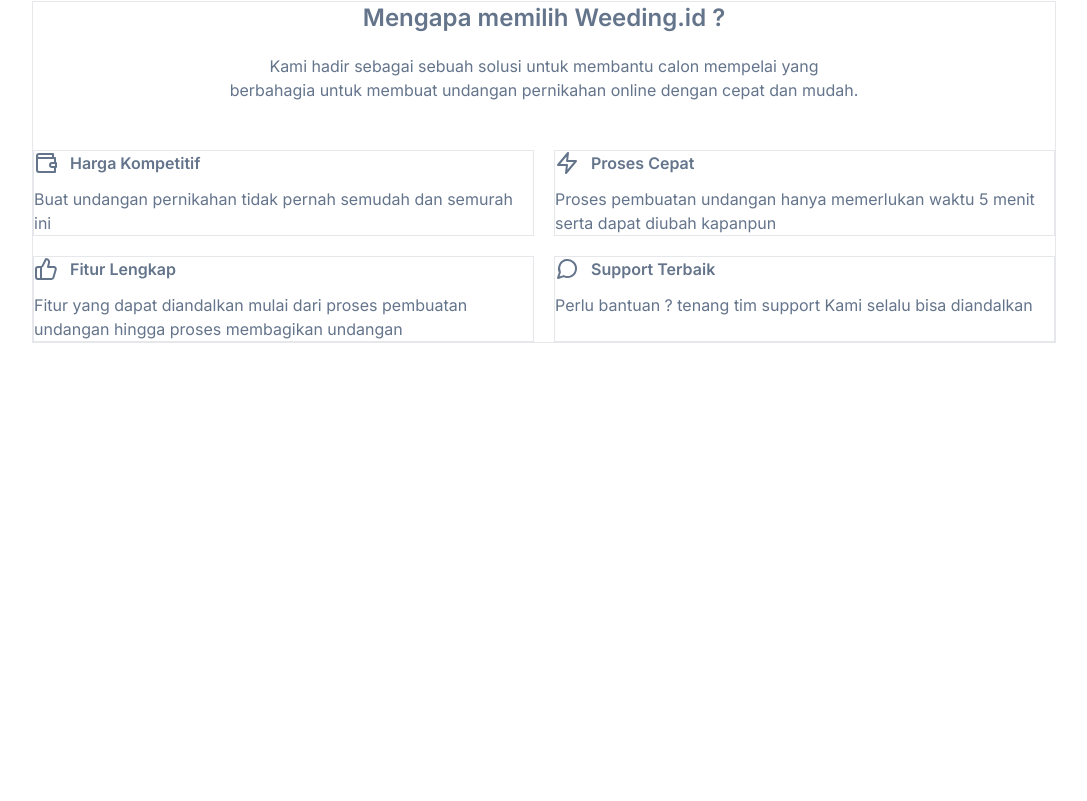
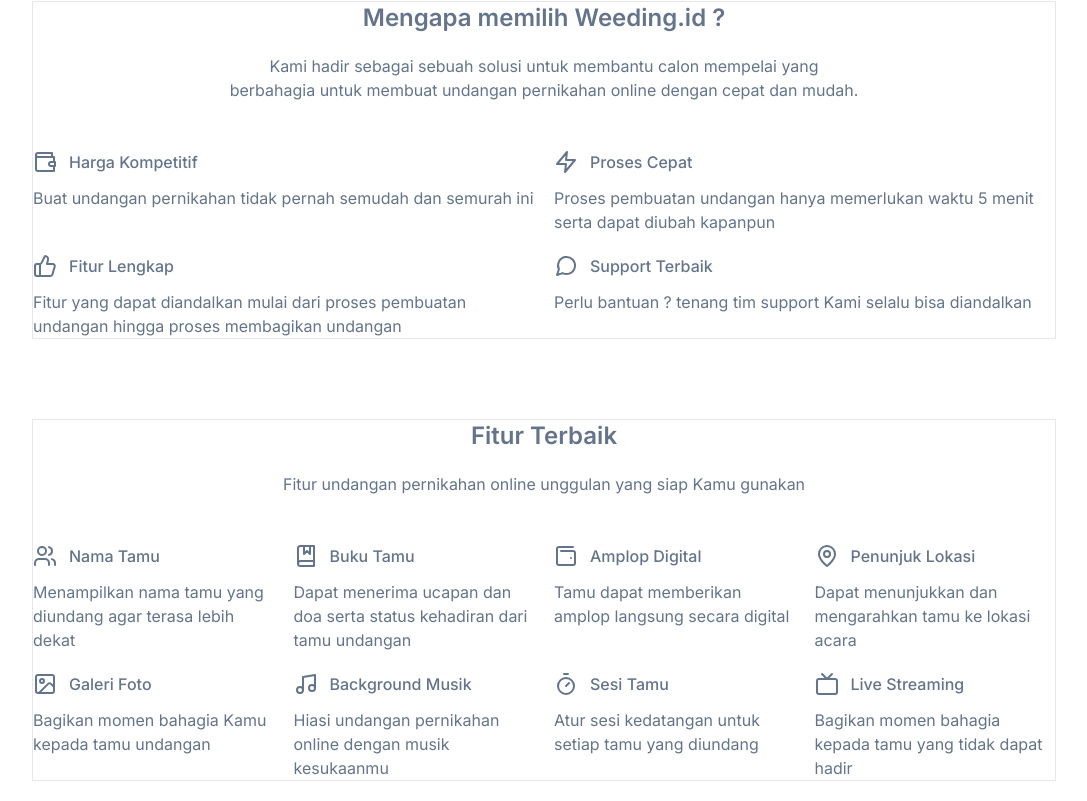
Before and after one commit to sakirsyarian/wedding-user, a Next.js app: page / in a window 1280 px wide. Shown: the part 662-1463 px from the top of the page, without its empty margins (96-1183 px from the left). Before the commit the page ends 1025 px from the top, so only its background shows below. Built offline with nearby package versions, Linux system fonts and the light colour scheme.

Commit message:
feat: Feature section for landing page

```diff
--- a/app/component/WhyMe.js
+++ b/app/component/WhyMe.js
@@ -53,14 +53,11 @@
         {/* content */}
         <div className="grid grid-cols-2 gap-5">
           {whyMe.map((item, index) => (
-            <div
-              key={index}
-              className={cn(defaultSpaceY, "space-y-3", "border")}
-            >
+            <div key={index} className={cn(defaultSpaceY, "space-y-3")}>
               {/* title */}
               <div className="flex gap-3">
                 {item.icon}
-                <h3 className="font-semibold">{item.title}</h3>
+                <h3 className="font-medium">{item.title}</h3>
               </div>
 
               {/* description */}
--- /dev/null
+++ b/app/component/feature.js
@@ -0,0 +1,92 @@
+import {
+  Tv,
+  MapPin,
+  Users,
+  Music,
+  Timer,
+  Wallet2,
+  BookMarked,
+  Image as ImageIcon,
+} from "lucide-react";
+
+import { cn } from "@/lib/utils";
+
+// css
+const defaultSpaceY = ["space-y-12"];
+
+// data
+const whyMe = [
+  {
+    icon: <Users />,
+    title: "Nama Tamu",
+    description: "Menampilkan nama tamu yang diundang agar terasa lebih dekat",
+  },
+  {
+    icon: <BookMarked />,
+    title: "Buku Tamu",
+    description:
+      "Dapat menerima ucapan dan doa serta status kehadiran dari tamu undangan",
+  },
+  {
+    icon: <Wallet2 />,
+    title: "Amplop Digital",
+    description: "Tamu dapat memberikan amplop langsung secara digital",
+  },
+  {
+    icon: <MapPin />,
+    title: "Penunjuk Lokasi",
+    description: "Dapat menunjukkan dan mengarahkan tamu ke lokasi acara",
+  },
+  {
+    icon: <ImageIcon />,
+    title: "Galeri Foto",
+    description: "Bagikan momen bahagia Kamu kepada tamu undangan",
+  },
+  {
+    icon: <Music />,
+    title: "Background Musik",
+    description: "Hiasi undangan pernikahan online dengan musik kesukaanmu",
+  },
+  {
+    icon: <Timer />,
+    title: "Sesi Tamu",
+    description: "Atur sesi kedatangan untuk setiap tamu yang diundang",
+  },
+  {
+    icon: <Tv />,
+    title: "Live Streaming",
+    description: "Bagikan momen bahagia kepada tamu yang tidak dapat hadir",
+  },
+];
+
+export default function Feature() {
+  return (
+    <>
+      <div className={cn(defaultSpaceY, "border")}>
+        {/* heading */}
+        <div className={cn(defaultSpaceY, "space-y-5", "text-center")}>
+          <h2 className="font-semibold text-2xl">Fitur Terbaik</h2>
+          <p>
+            Fitur undangan pernikahan online unggulan yang siap Kamu gunakan
+          </p>
+        </div>
+
+        {/* content */}
+        <div className="grid grid-cols-4 gap-5">
+          {whyMe.map((item, index) => (
+            <div key={index} className={cn(defaultSpaceY, "space-y-3")}>
+              {/* title */}
+              <div className="flex gap-3">
+                {item.icon}
+                <h3 className="font-medium">{item.title}</h3>
+              </div>
+
+              {/* description */}
+              <p>{item.description}</p>
+            </div>
+          ))}
+        </div>
+      </div>
+    </>
+  );
+}
--- a/app/page.js
+++ b/app/page.js
@@ -1,7 +1,9 @@
 import { cn } from "@/lib/utils";
+
 import Hero from "./component/Hero";
 import Navbar from "./component/Navbar";
 import WhyMe from "./component/WhyMe";
+import Feature from "./component/feature";
 
 // css
 const defaultCaontainer = ["py-5", "container", "space-y-20", "text-slate-500"];
@@ -13,6 +15,7 @@
         <Navbar />
         <Hero />
         <WhyMe />
+        <Feature />
       </div>
     </>
   );
```
